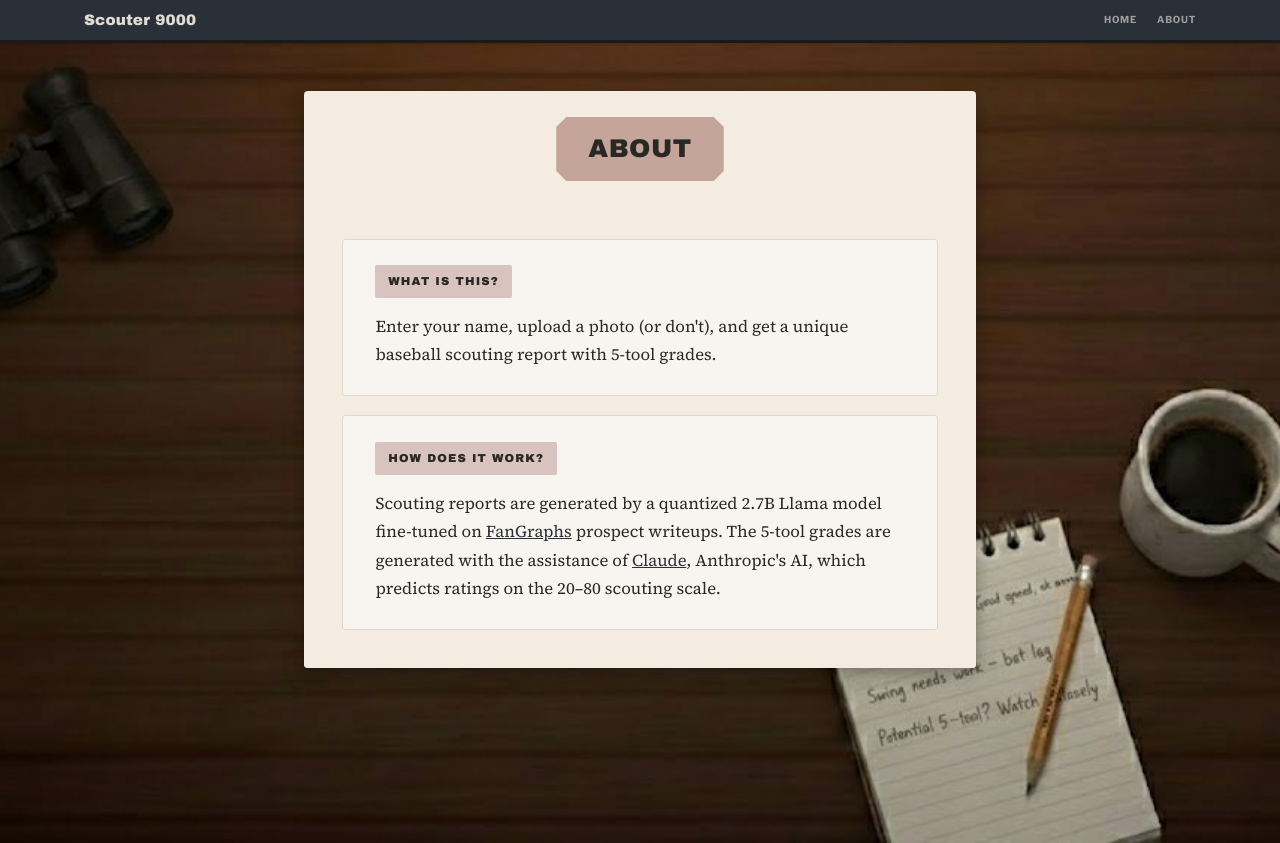
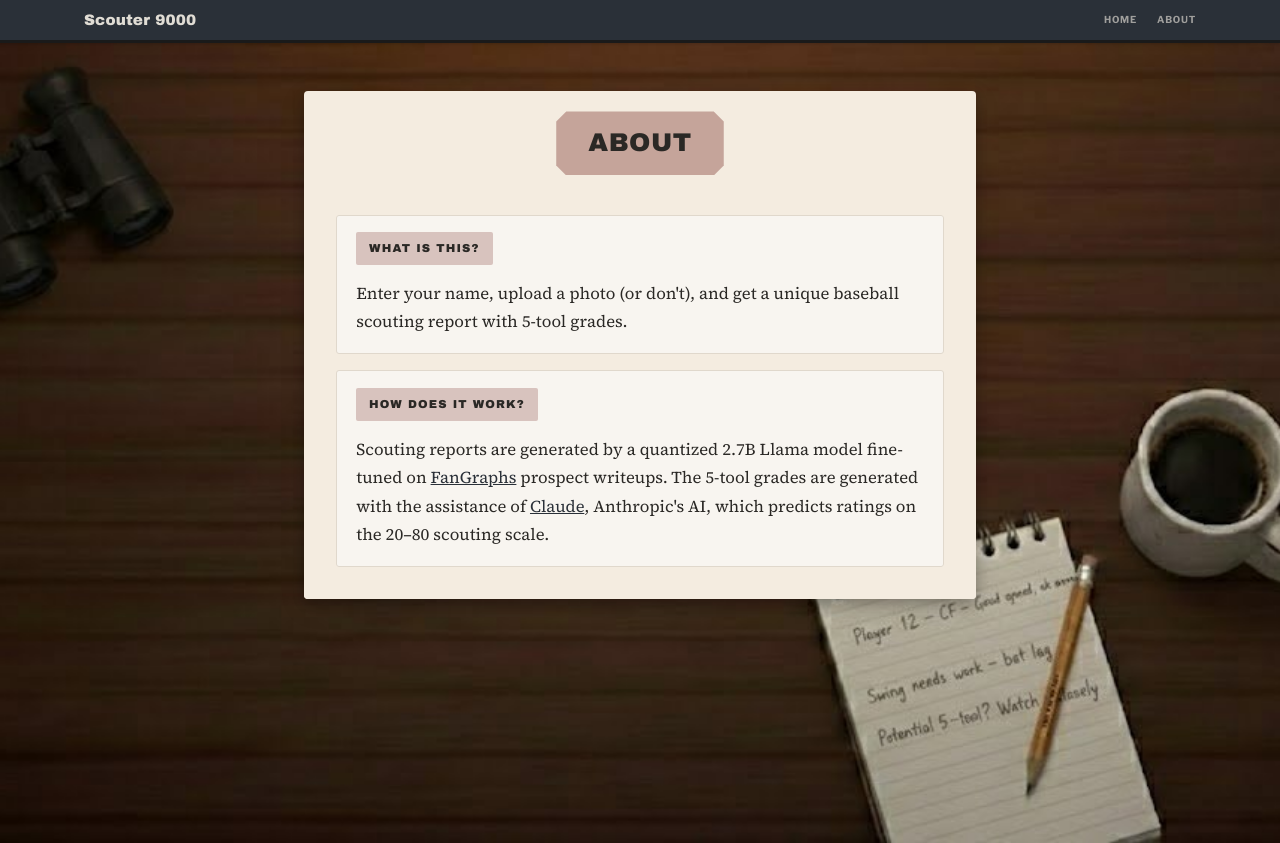
Before and after one commit to cccx3/scouter-9000, a React (Vite) app: page /about in a window 1280 px wide. Built offline with nearby package versions, Linux system fonts and the light colour scheme.

Commit message:
less padding

```diff
--- a/src/pages/About.jsx
+++ b/src/pages/About.jsx
@@ -20,7 +20,7 @@ function About() {
       }}>
         {/* Header */}
         <div style={{
-          padding: 'clamp(1.25rem, 2vw, 2.5rem)',
+          padding: 'clamp(1.25rem, 1.5vw, 1.5rem)',
           display: 'flex',
           justifyContent: 'center'
         }}>
@@ -41,15 +41,15 @@ function About() {
 
         {/* Body */}
         <div style={{
-          padding: 'clamp(1rem, 2.5vw, 2.5rem) clamp(1.5rem, 3vw, 3.5rem) clamp(1.5rem, 3vw, 3.5rem)',
+          padding: 'clamp(1rem, 1.5vw, 1.5rem) clamp(1.5rem, 2.5vw, 2.5rem) clamp(1.5rem, 2.5vw, 2.5rem)',
           background: '#f4ece0'
         }}>
           <div style={{
             background: '#f8f5f0',
             borderRadius: '3px',
-            padding: 'clamp(1rem, 2vw, 2rem) clamp(1.1rem, 2.5vw, 2.5rem)',
+            padding: 'clamp(1rem, 1.3vw, 1.3rem) clamp(1.1rem, 1.5vw, 1.5rem)',
             border: '1px solid #e0d8cc',
-            marginBottom: 'clamp(1rem, 1.5vw, 1.5rem)'
+            marginBottom: 'clamp(1rem, 1.2vw, 1.2rem)'
           }}>
             <h2 style={{
               fontFamily: "'Archivo Black', sans-serif",
@@ -79,7 +79,7 @@ function About() {
           <div style={{
             background: '#f8f5f0',
             borderRadius: '3px',
-            padding: 'clamp(1rem, 2vw, 2rem) clamp(1.1rem, 2.5vw, 2.5rem)',
+            padding: 'clamp(1rem, 1.3vw, 1.3rem) clamp(1.1rem, 1.5vw, 1.5rem)',
             border: '1px solid #e0d8cc'
           }}>
             <h2 style={{
```
